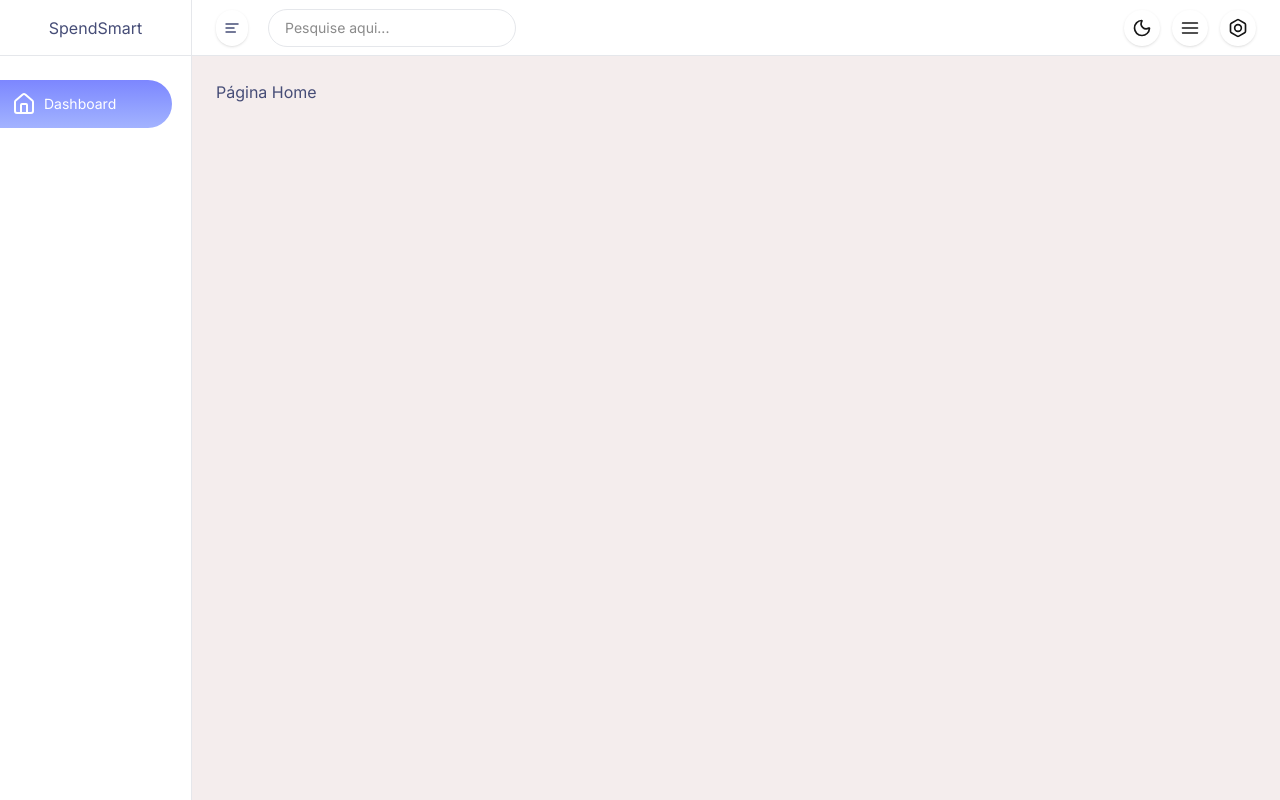
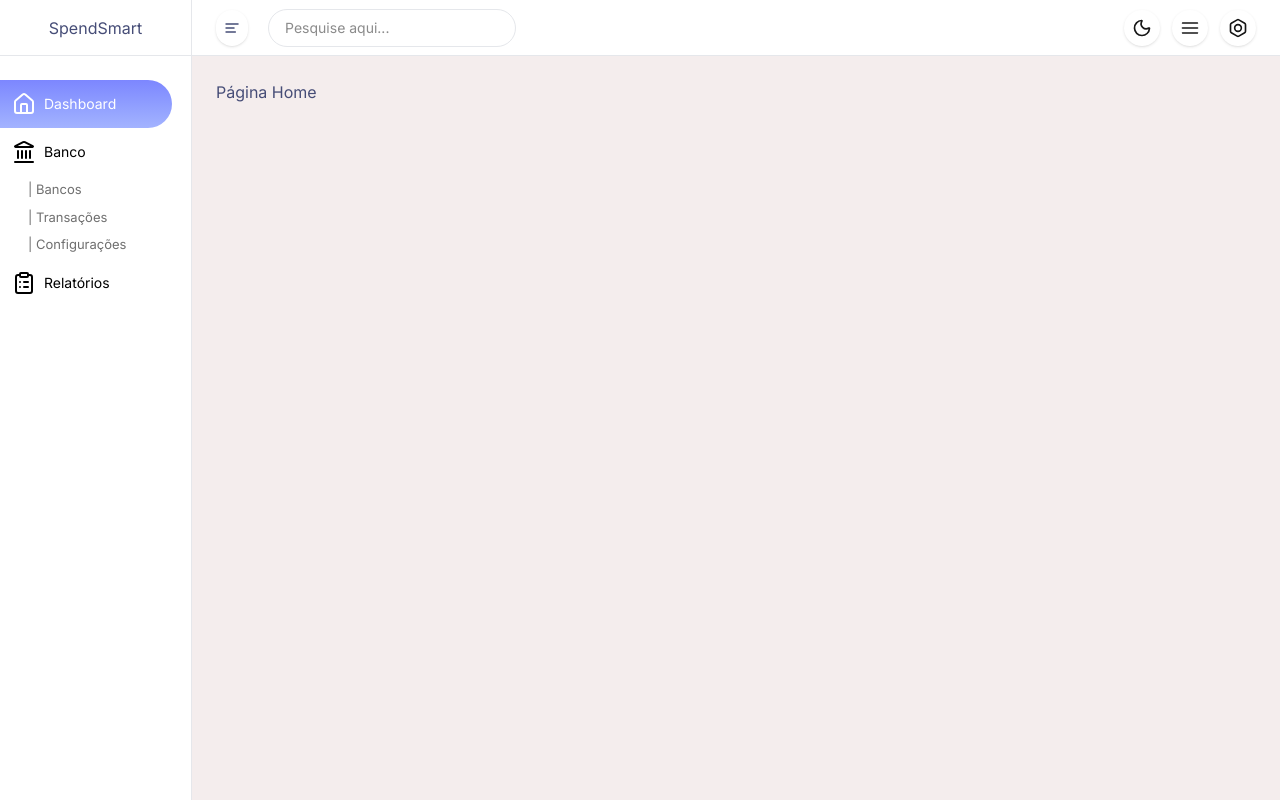
Before and after one commit to brenohmoreira/SpendSmart, a Next.js app in the folder app/: page / in a window 1280 px wide. Built offline with nearby package versions, Linux system fonts and the light colour scheme.

Commit message:
feat: navigation item component

```diff
--- a/app/src/app/globals.css
+++ b/app/src/app/globals.css
@@ -2,6 +2,13 @@
 
 :root {
   --background: #FFFFFF;
+  --componentsColor: #FFFFFF;
+
+  --selectedItemColor: #464D77;
+  --nonSelectedItemColor: #6f6f6f;
+  --selectedGroupColor: #FFFFFF;
+  --nonSelectedGroupColor: #000000;
+
   --foreground: #171717;
   --primary: #464D77;
   --secondary: #877666;
--- a/app/src/components/NavigationComponent/index.tsx
+++ b/app/src/components/NavigationComponent/index.tsx
@@ -1,17 +1,22 @@
 'use client'
 
 import { useState, useEffect } from "react";
-import { House } from "lucide-react";
+import { ClipboardList, House, Landmark } from "lucide-react";
+import NavigationItemComponent from "../NavigationItemComponent";
+import { usePathname } from "next/navigation";
 
 interface NavigationProps {
   isOpen: boolean;
 }
 
 export default function NavigationComponent({ isOpen }: NavigationProps) {
-  const [isMouseOver, setIsMouseOver] = useState(false);
-  const [expanded, setExpanded] = useState(isOpen);
+  const selectedPath = usePathname()
+  const [isMouseOver, setIsMouseOver] = useState(false)
+  const [expanded, setExpanded] = useState(isOpen)
 
   useEffect(() => {
+    console.log(selectedPath)
+
     if (!isOpen)
       setExpanded(isMouseOver)
     else
@@ -20,21 +25,21 @@ export default function NavigationComponent({ isOpen }: NavigationProps) {
 
   return (
     <nav
-      className={`h-full bg-white border-r border-gray-200 transition-all duration-300 ease-in-out ${
-        expanded ? "w-[15vw]" : "w-[3vw]"
-      }`}
+      className={`h-full bg-[var(--componentsColor)] border-r border-gray-200 transition-all duration-300 ease-in-out ${expanded ? "w-[15vw]" : "w-[4vw]"}`}
       onMouseEnter={() => setIsMouseOver(true)}
       onMouseLeave={() => setIsMouseOver(false)}
     >
       <div className="w-full py-6">
-        <div
-          className={`from-indigo-400 to-indigo-300 bg-gradient-to-b p-3 rounded-r-full flex items-center gap-2 transition-all duration-300 ${
-            expanded ? "w-[90%]" : "w-[90%] justify-center"
-          }`}
-        >
-          <House color="white" className={!expanded ? "relative right-0.5" : ""} />
-          {expanded && <span className="text-white text-sm">Dashboard</span>}
-        </div>
+        <NavigationItemComponent isGroup={true} selectedItem={selectedPath == "/"} label="Dashboard" customClasses="cursor-pointer" icon={House} expanded={expanded}/>
+
+        {/* BANK GROUP */}
+        <NavigationItemComponent isGroup={true} selectedItem={selectedPath.includes("/bank")} label="Banco" icon={Landmark} expanded={expanded}/>
+        <NavigationItemComponent isGroup={false} selectedItem={selectedPath == "/bank/list"} customClasses="cursor-pointer" label="Bancos" expanded={expanded}/>
+        <NavigationItemComponent isGroup={false} selectedItem={selectedPath == "/bank/transaction"} customClasses="cursor-pointer" label="Transações" expanded={expanded}/>
+        <NavigationItemComponent isGroup={false} selectedItem={selectedPath == "/bank/config"} customClasses="cursor-pointer" label="Configurações" expanded={expanded}/>
+
+        {/* REPORT GROUP */}
+        <NavigationItemComponent isGroup={true} selectedItem={selectedPath.includes("/report")} customClasses="cursor-pointer" label="Relatórios" icon={ClipboardList} expanded={expanded}/>
       </div>
     </nav>
   );
--- /dev/null
+++ b/app/src/components/NavigationItemComponent/index.tsx
@@ -0,0 +1,38 @@
+interface NavigationItemProps {
+    expanded: boolean,
+    label: string,
+    isGroup: boolean,
+    selectedItem: boolean,
+    customClasses?: string,
+    icon?: React.ElementType
+}
+
+export default function NavigationItemComponent({ expanded, customClasses, isGroup, selectedItem, label, icon: Icon }: NavigationItemProps) {
+    return (
+        <>
+            <div className={`
+                ${selectedItem && isGroup ? 'from-indigo-400 to-indigo-300 bg-gradient-to-b' : 'bg-[var(--componentsColor)]'}
+                px-3
+                ${isGroup ? 'py-3' : 'pl-7 py-1'}
+                rounded-r-full transition-all duration-300
+                ${customClasses}
+                ${expanded || isGroup ? 'flex items-center gap-2' : 'hidden'}
+                ${expanded ? "w-[90%]" : "w-[90%] justify-center"}
+                `}
+            >
+                {Icon && <Icon
+                    color={isGroup && !selectedItem ? 'black' : 'white'}
+                    className={!expanded ? "relative right-0.5" : ""}
+                />}
+                {expanded && <span
+                    className={`${isGroup ? 'text-sm' : 'text-[13px]'} ${
+                    selectedItem
+                        ? (isGroup ? 'text-[var(--selectedGroupColor)]' : 'text-[var(--selectedItemColor)]')
+                        : (isGroup ? 'text-[var(--nonSelectedGroupColor)]' : 'text-[var(--nonSelectedItemColor)]')
+                    } ${!isGroup ? 'hover:brightness-50' : ''} `}>
+                    { isGroup ? label : `| ${label}` }
+                </span>}
+            </div>
+        </>
+    )
+}
```
Also changed, not shown: 2 other files (tests, documents, lock files or other folders).
